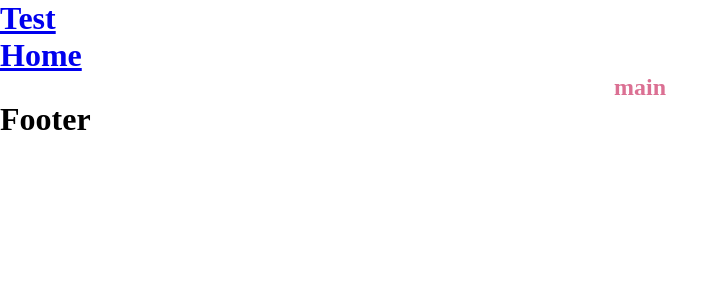
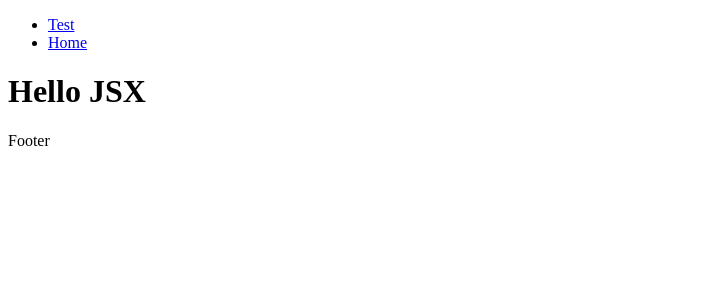
Before and after one commit to xabierlameiro/com, a Next.js app: page / in a window 1280 px wide. Shown: the top 300 px of the page, without its empty margins (0-728 px from the left). Built offline with nearby package versions, Linux system fonts and the light colour scheme.

Commit message:
Remove styled-components

```diff
--- a/next.config.js
+++ b/next.config.js
@@ -1,7 +1,6 @@
 /** @type {import('next').NextConfig} */
 
 const nextConfig = {
-	styledComponents: true,
 	reactStrictMode: true,
 	experimental: { esmExternals: true },
 	eslint: {
--- a/package.json
+++ b/package.json
@@ -15,8 +15,7 @@
     "@next/mdx": "^12.2.2",
     "next": "12.2.0",
     "react": "18.2.0",
-    "react-dom": "18.2.0",
-    "styled-components": "^5.3.5"
+    "react-dom": "18.2.0"
   },
   "devDependencies": {
     "@testing-library/jest-dom": "^5.16.4",
@@ -33,6 +32,7 @@
     "jest": "^28.1.2",
     "jest-environment-jsdom": "^28.1.2",
     "prettier": "2.7.1",
+    "sass": "^1.53.0",
     "typescript": "4.7.4"
   }
 }
--- a/pages/_app.tsx
+++ b/pages/_app.tsx
@@ -1,8 +1,6 @@
 import type { ReactElement, ReactNode } from 'react'
 import type { NextPage } from 'next'
 import type { AppProps } from 'next/app'
-import { ThemeProvider } from 'styled-components'
-import { GlobalStyle, theme } from '../styles'
 
 export type NextPageWithLayout = NextPage & {
 	getLayout?: (page: ReactElement) => ReactNode
@@ -15,10 +13,5 @@ type AppPropsWithLayout = AppProps & {
 export default function MyApp({ Component, pageProps }: AppPropsWithLayout) {
 	const getLayout = Component.getLayout ?? ((page) => page)
 
-	return getLayout(
-		<ThemeProvider theme={theme}>
-			<Component {...pageProps} />
-			<GlobalStyle />
-		</ThemeProvider>
-	)
+	return getLayout(<Component {...pageProps} />)
 }
--- a/pages/index.tsx
+++ b/pages/index.tsx
@@ -1,16 +1,9 @@
 import type { ReactElement } from 'react'
 import type { NextPageWithLayout } from './_app'
-import styled from 'styled-components'
 import Layout from '@/layout'
 
-const Title = styled.h1`
-	font-size: 1.5em;
-	text-align: center;
-	color: palevioletred;
-`
-
 const HomePage: NextPageWithLayout = () => {
-	return <Title>main</Title>
+	return <h1>Hello JSX</h1>
 }
 
 HomePage.getLayout = function getLayout(page: ReactElement) {
--- a/src/components/Layout/Footer/index.tsx
+++ b/src/components/Layout/Footer/index.tsx
@@ -1,3 +1,3 @@
-const Footer = () => <h1 data-testid="footer">Footer</h1>;
+const Footer = () => <footer data-testid="footer">Footer</footer>
 
-export default Footer;
+export default Footer
--- a/src/components/Layout/Header/index.tsx
+++ b/src/components/Layout/Header/index.tsx
@@ -1,9 +1,9 @@
 import Nav from './Nav'
 
 const Header = () => (
-	<h1 data-testid="header">
+	<header data-testid="header">
 		<Nav />
-	</h1>
+	</header>
 )
 
 export default Header
--- a/src/components/Layout/index.tsx
+++ b/src/components/Layout/index.tsx
@@ -3,6 +3,7 @@ import Head from 'next/head'
 import Header from './Header'
 import Footer from './Footer'
 import Main from './Main'
+import styles from './layout.module.scss'
 
 type Props = {
 	children: ReactElement
--- /dev/null
+++ b/src/components/Layout/layout.module.scss
@@ -0,0 +1,3 @@
+body {
+    background:red;
+}
--- a/styles/global.ts
+++ /dev/null
@@ -1,21 +0,0 @@
-import { createGlobalStyle } from 'styled-components'
-
-export default createGlobalStyle`
-  * {
-    margin: 0;
-    padding:0;
-    box-sizing:border-box
-  }
-
-  html {
-    height: 100%;
-  }
-
-  body {
-    min-height: 100vh;
-    margin: 0;
-    padding: 0;
-    width: 100%;
-    height: 100%;
-  }
-`
--- a/styles/index.ts
+++ /dev/null
@@ -1,2 +0,0 @@
-export { default as GlobalStyle } from './global'
-export { default as theme } from './theme'
--- a/styles/theme.ts
+++ /dev/null
@@ -1,8 +0,0 @@
-const theme = {
-	colors: {
-		background: '#202124',
-		text: '#fff',
-	},
-}
-
-export default theme
```
